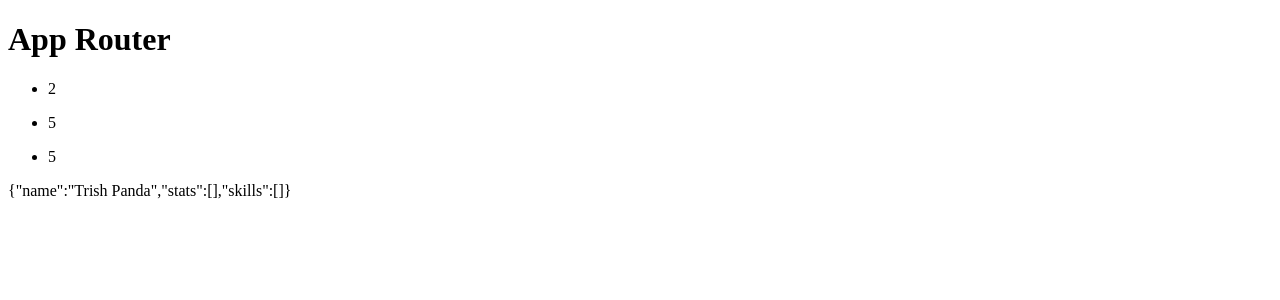
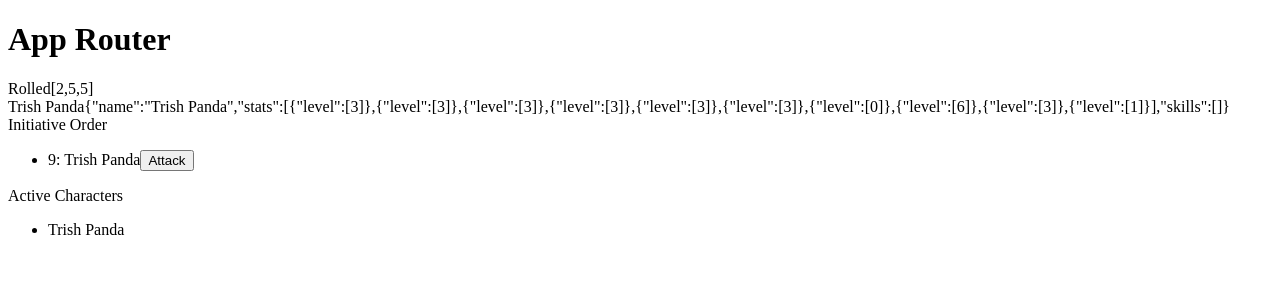
Before and after one commit to jbezeau/shadowrun_tools, a Next.js app in the folder tools/: page / in a window 1280 px wide. Shown: the top 300 px of the page. Built offline with nearby package versions, Linux system fonts and the light colour scheme.

Commit message:
start on displays and UI unit tests

```diff
--- a/tools/app/character_card.tsx
+++ b/tools/app/character_card.tsx
@@ -6,5 +6,5 @@ import {CharInfo} from "./mechanics";
 // typescript function headers for react are really redundant
 export default function Character ({char}:{char:CharInfo}) {
     let name:string = char.name;
-    return <div key={name}>{JSON.stringify(char)}</div>;
+    return <div key={name}><label>{char.name}</label>{JSON.stringify(char)}</div>;
 }
--- /dev/null
+++ b/tools/app/character_list.tsx
@@ -0,0 +1,12 @@
+import React from "react";
+import {CharInfo} from "./mechanics";
+
+// render names from a JSON array of characters
+
+export default function CharacterList ({chars}:{chars:CharInfo[]}) {
+    let items = chars.map((c:CharInfo) => {
+        return (<li key={c.name}>{c.name}</li>);
+    });
+
+    return <div key="character_list"><label>Active Characters</label><ul>{items}</ul></div>
+}
--- a/tools/app/combat.ts
+++ b/tools/app/combat.ts
@@ -66,6 +66,9 @@ export function InitiativeRoll (char:CharInfo):number {
     return BoostedAttr(char, Stat.REA) + Sum(Roll(BoostedAttr(char, Stat.INI)));
 }
 
+// magic numbers for the initiative tracker elements
+export enum TrackerValues {"INIT", "CHAR"};
+
 // roll everyone's initiative and return a track
 export function InitiativeStart (characters:CharInfo[]):Map<number, CharInfo> {
     var track:Map<number, CharInfo>=new Map;
@@ -74,7 +77,14 @@ export function InitiativeStart (characters:CharInfo[]):Map<number, CharInfo> {
         track.set(InitiativeRoll(c), c);
         i++;
     });
-    return track;
+
+    // get an array from track and sort it on initiative order
+    // a, b are of type [initiative score, character]
+    // sorted in descending order if b[initiative score] > a[initiative score]
+    var sorted = Array.from(track.entries()).sort((a, b) =>
+        b[TrackerValues.INIT]-a[TrackerValues.INIT]
+    );
+    return new Map(sorted);
 }
 
 // return the next initiative value
@@ -93,8 +103,9 @@ export function InitiativeUpdate (track:Map<number, CharInfo>):Map<number, CharI
     const nextNum = InitiativeNum(track);
     const nextChar = InitiativeChar(track);
 
-    // this lowkey keeps us from setting nextChar if happens to be undefined
-    if (track.delete(nextNum) && nextNum >= 10) {
+    // take the current initiative off of the tracker
+    if (track.delete(nextNum) && nextNum > 9) {
+        // put the character back on if 1. they're real, 2. their initiative is 10+
         if (nextChar) { track.set(nextNum-7, nextChar) }
     }
 
--- a/tools/app/dice.tsx
+++ b/tools/app/dice.tsx
@@ -3,16 +3,6 @@ import {Roll} from "./mechanics";
 // export a crappy little dice roller, big things coming lol
 export default function Dice({n} : {n:number}) {
 
-  // lil variable here
-  let items = Roll(n).map((i:number) => {
-    // I don't get how it only renders the <ul> once here
-    return (
-      <ul>
-        <li>{i}</li>
-      </ul>
-    );
-  });
-
   // actual drawable, like ok whatever
-  return <>{items}</>;
+  return <div key="dice_roll"><label>Rolled</label>{JSON.stringify(Roll(n))}</div>;
 }
--- /dev/null
+++ b/tools/app/initiative_track.tsx
@@ -0,0 +1,24 @@
+import {CharInfo} from "./mechanics";
+
+// export a crappy little dice roller, big things coming lol
+export default function InitiativeTrack({track} : {track:Map<number, CharInfo>}) {
+
+  // lil variable here...
+  let lines = track.entries().toArray().map(
+    (value:[number, CharInfo], index:number, array:[number,CharInfo][]) => {
+
+    // change the action buttons for the top entry in order
+    const button = (index)? <button>Boost</button> : <button>Attack</button>;
+
+    // I don't get how it only renders the <ul> once here
+    return (
+        <li key={value[1].name}>
+            {value[0]}: {value[1].name}
+            {button}
+        </li>
+    );
+  });
+
+  // actual drawable, like ok whatever
+  return <div key="initiative"><label>Initiative Order</label><ul>{lines}</ul></div>;
+}
--- a/tools/app/page.tsx
+++ b/tools/app/page.tsx
@@ -1,6 +1,12 @@
+// game code
+import { InitiativeStart } from "./combat";
+import { CharInfo } from "./mechanics";
 import Dice from "./dice";
+
+// display code
 import Character from "./character_card";
-import { CharInfo } from "./mechanics";
+import CharacterList from "./character_list";
+import InitiativeTrack from "./initiative_track";
 
 export const metadata = {
   title: "output test",
@@ -10,7 +16,10 @@ export default function Page() {
   let example:CharInfo =
   {
     name:"Trish Panda",
-    stats:[],
+    stats:[{level:[3]}, {level:[3]}, {level:[3]}, // plysical (body, quickness, strength)
+           {level:[3]}, {level:[3]}, {level:[3]}, // mental (charisma, intelligence, willpower)
+           {level:[0]}, {level:[6]},              // magic (magic, essence)
+           {level:[3]}, {level:[1]}],             // initiative (reaction, dice)
     skills:[],
   };
 
@@ -18,5 +27,7 @@ export default function Page() {
     <h1>App Router</h1>
     <Dice n={3} />
     <Character char={example} />
+    <InitiativeTrack track={InitiativeStart([example])} />
+    <CharacterList chars={[example]} />
     </>;
 };
```
Also changed, not shown: tools/app/weapon_card.tsx (added), 2 other files (tests, documents, lock files or other folders).
